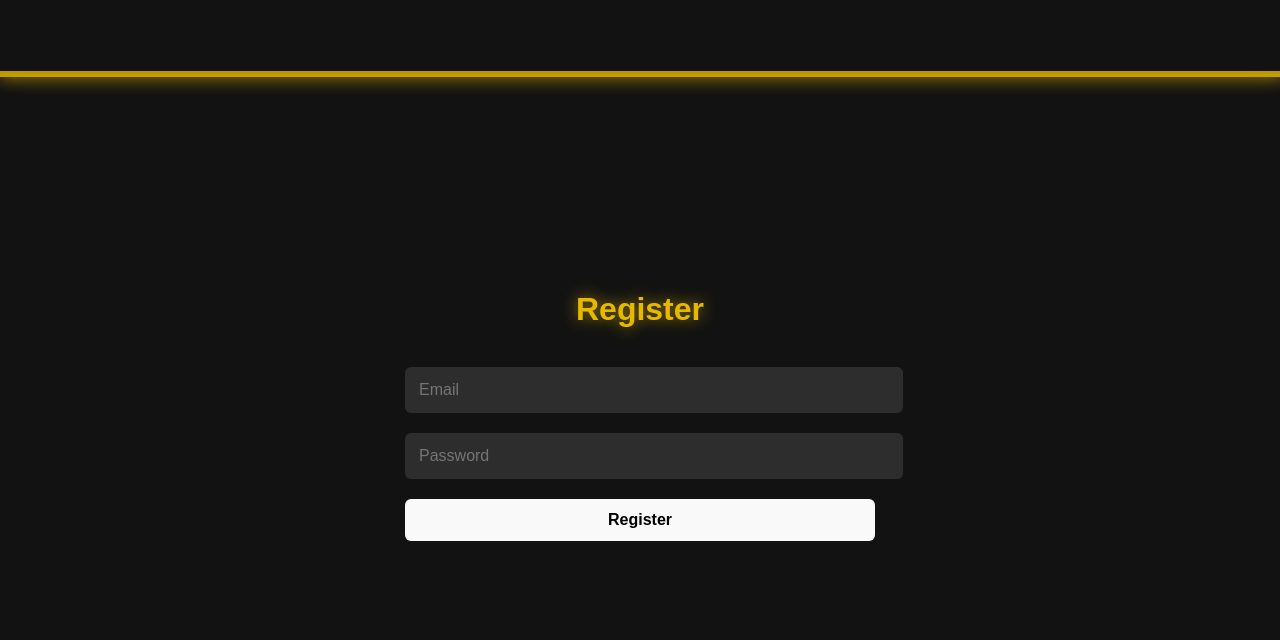
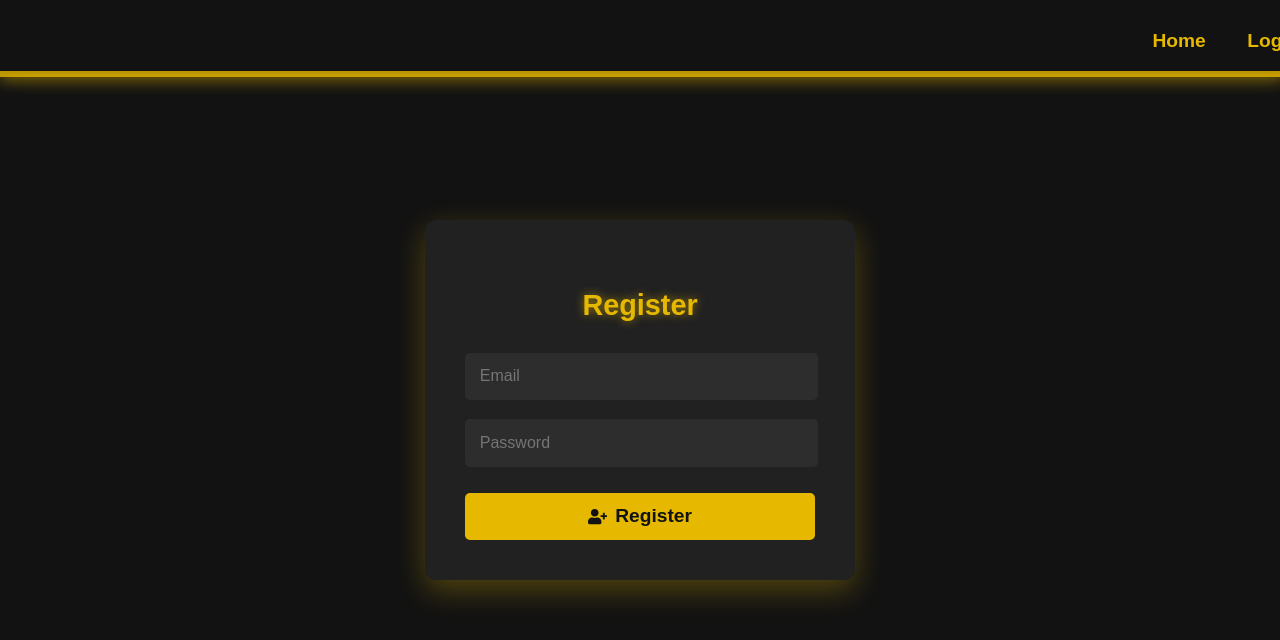
Before and after one commit to DerrickUnleashed/FinSpectre, a React (Vite) app in the folder FrontEnd/: page /register in a window 1280 px wide. Shown: the top 640 px of the page. Built offline with nearby package versions, Linux system fonts and the light colour scheme; no server answers.

Commit message:
Register page ui

```diff
--- a/FrontEnd/src/Pages/Login.css
+++ b/FrontEnd/src/Pages/Login.css
@@ -71,9 +71,14 @@ button {
 }
 
 /* Login Button */
+.input-btn{
+  width: 323px;
+}
+
 .login-btn {
   background: linear-gradient(90deg, #e6b800, #b8860b);
   color: #1e1e1e;
+  width: 350px;
 }
 
 .login-btn:hover {
--- a/FrontEnd/src/Pages/Login.jsx
+++ b/FrontEnd/src/Pages/Login.jsx
@@ -40,6 +40,7 @@ const Login = () => {
           value={email}
           onChange={(e) => setEmail(e.target.value)}
           required
+          className="input-btn"
         />
         <input
           type="password"
@@ -47,6 +48,7 @@ const Login = () => {
           value={password}
           onChange={(e) => setPassword(e.target.value)}
           required
+          className="input-btn"
         />
         <button type="submit" className="login-btn">
           <FaSignInAlt /> Login
--- a/FrontEnd/src/Pages/NavBar.css
+++ b/FrontEnd/src/Pages/NavBar.css
@@ -13,7 +13,7 @@
 .nav-links {
   display: flex;
   gap: 12px; /* Reduced space between buttons */
-  margin-left: 175vh;
+  margin-left: 87%;
 }
 
 /* Smaller Buttons */
--- /dev/null
+++ b/FrontEnd/src/Pages/Register.css
@@ -0,0 +1,70 @@
+/* Register Page Styling */
+.auth-container {
+    background: rgba(34, 34, 34, 0.95);
+    padding: 2.5rem;
+    border-radius: 12px;
+    box-shadow: 0px 10px 30px rgba(230, 184, 0, 0.3);
+    text-align: center;
+    width: 350px;
+    animation: fadeIn 0.5s ease-in-out;
+  }
+
+  /* Title Styling */
+  .auth-container h2 {
+    font-size: 1.8rem;
+    margin-bottom: 1rem;
+    text-shadow: 0 0 10px rgba(230, 184, 0, 0.6);
+  }
+
+  /* Input Fields */
+  .auth-container input {
+    width: 100%;
+    padding: 0.8rem;
+    margin: 0.6rem 0;
+    border-radius: 5px;
+    background: #2d2d2d;
+    color: #e6b800;
+    font-size: 1rem;
+    outline: none;
+    transition: border 0.3s ease-in-out;
+  }
+
+  /* Focus Effect on Inputs */
+  .auth-container input:focus {
+  }
+
+  /* Register Button */
+  .auth-container button {
+    width: 100%;
+    padding: 0.8rem;
+    margin-top: 1rem;
+    border: none;
+    background: #e6b800;
+    color: #121212;
+    font-size: 1.2rem;
+    font-weight: bold;
+    border-radius: 5px;
+    cursor: pointer;
+    transition: all 0.3s ease-in-out;
+  }
+
+  /* Hover Effect */
+  .auth-container button:hover {
+    background: #cf9d00;
+    box-shadow: 0 0 10px rgba(230, 184, 0, 0.6);
+  }
+
+  .input-btn{
+    width: 323px !important;
+  }
+
+  .login-btn {
+    background: linear-gradient(90deg, #e6b800, #b8860b);
+    color: #1e1e1e;
+    width: 350px;
+  }
+
+  /* Active Click Effect */
+  .auth-container button:active {
+    transform: scale(0.95);
+  }
--- a/FrontEnd/src/Pages/Register.jsx
+++ b/FrontEnd/src/Pages/Register.jsx
@@ -2,7 +2,9 @@ import { useState } from "react";
 import { createUserWithEmailAndPassword } from "firebase/auth";
 import { auth } from "./firebaseconfig";
 import { useNavigate } from "react-router-dom";
-import './NavBar.css';
+import "./Register.css"; // Import the new CSS file
+import { FaGoogle, FaSignInAlt, FaUserPlus } from "react-icons/fa";
+
 
 const Register = () => {
   const [email, setEmail] = useState("");
@@ -23,12 +25,27 @@ const Register = () => {
   return (
     <div className="auth-container">
       <h2>Register</h2>
-      <form onSubmit={handleRegister}>
-        <input type="email" placeholder="Email" value={email} onChange={(e) => setEmail(e.target.value)} required />
-        <input type="password" placeholder="Password" value={password} onChange={(e) => setPassword(e.target.value)} required />
-        <button type="submit">Register</button>
+      <form onSubmit={handleRegister} className="login-form">
+        <input
+          type="email"
+          placeholder="Email"
+          value={email}
+          onChange={(e) => setEmail(e.target.value)}
+          required
+          className="input-btn"
+        />
+        <input
+          type="password"
+          placeholder="Password"
+          value={password}
+          onChange={(e) => setPassword(e.target.value)}
+          required
+          className="input-btn"
+        />
+        <button type="submit" className="login-btn"><FaUserPlus /> Register</button>
       </form>
     </div>
   );
 };
+
 export default Register;
```
